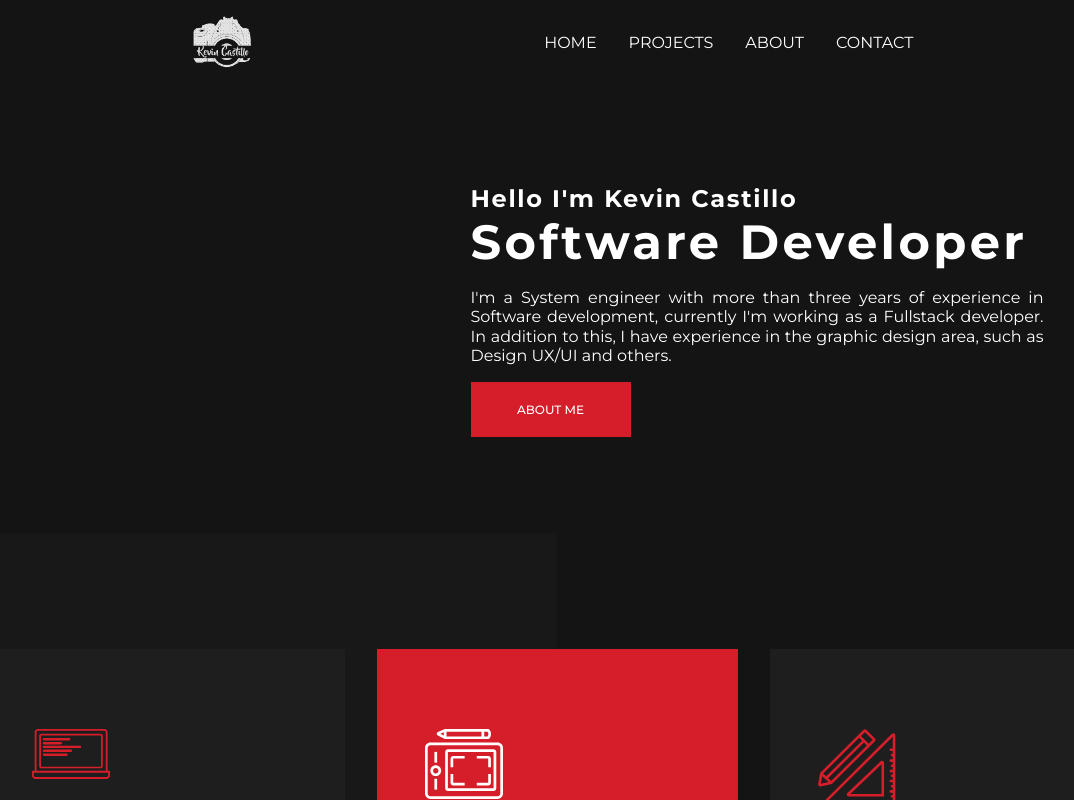
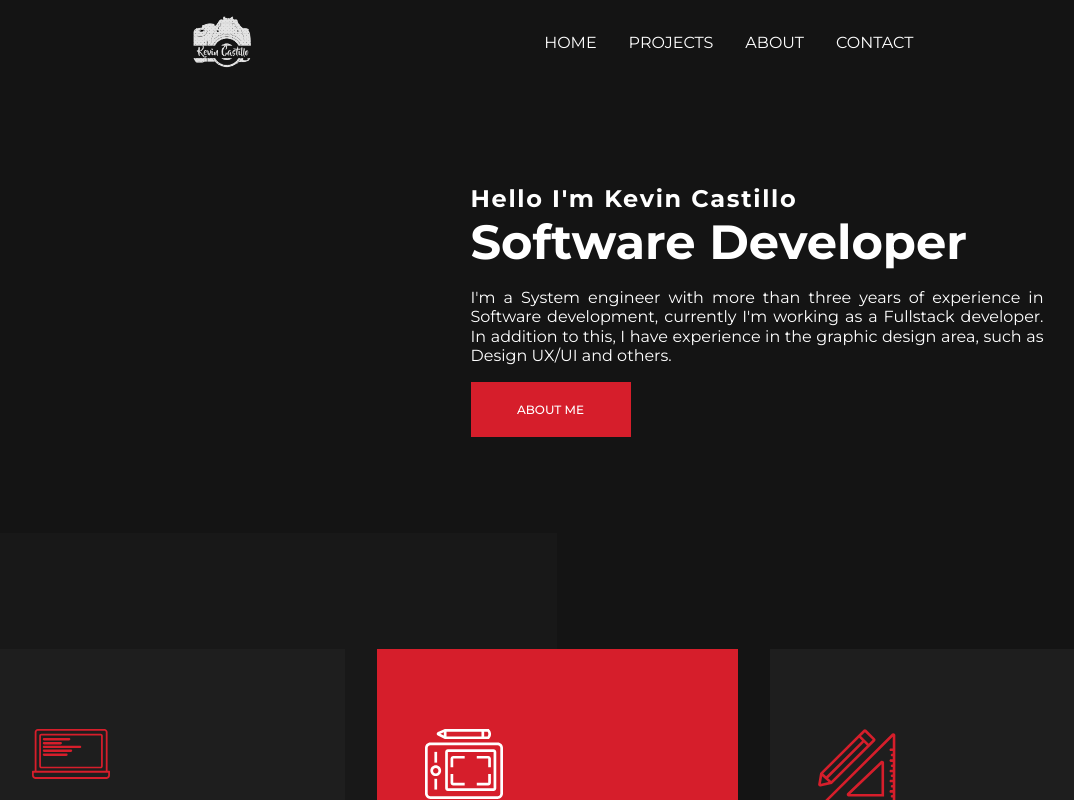
Before and after one commit to kevincastillo19/portfolio, a React (Vite) app: page / in a window 1280 px wide. Shown: the top 800 px of the page, without its empty margins (83-1157 px from the left). Built offline with nearby package versions, Linux system fonts and the light colour scheme.

Commit message:
fix: letter spacing in title class

```diff
--- a/src/theme/fonts.scss
+++ b/src/theme/fonts.scss
@@ -6,7 +6,6 @@ h1,h2,h3,h4,p,span,button,ul,li,input{
 .title{
     font-size: 3rem;
     font-weight: bold;
-    letter-spacing: 0.07em;
     line-height: 58.51px;
     color:$white;
     margin:0;
```
